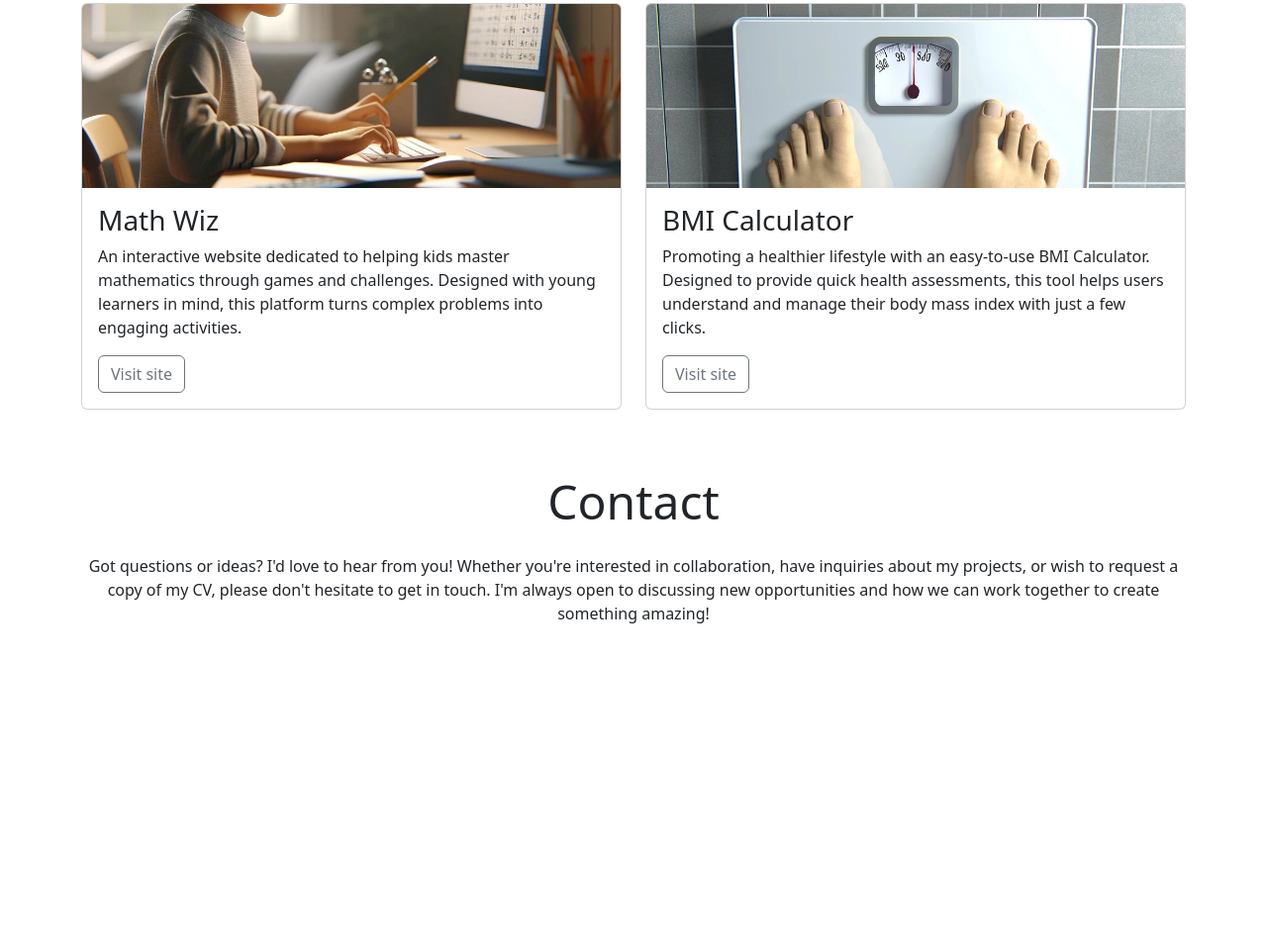
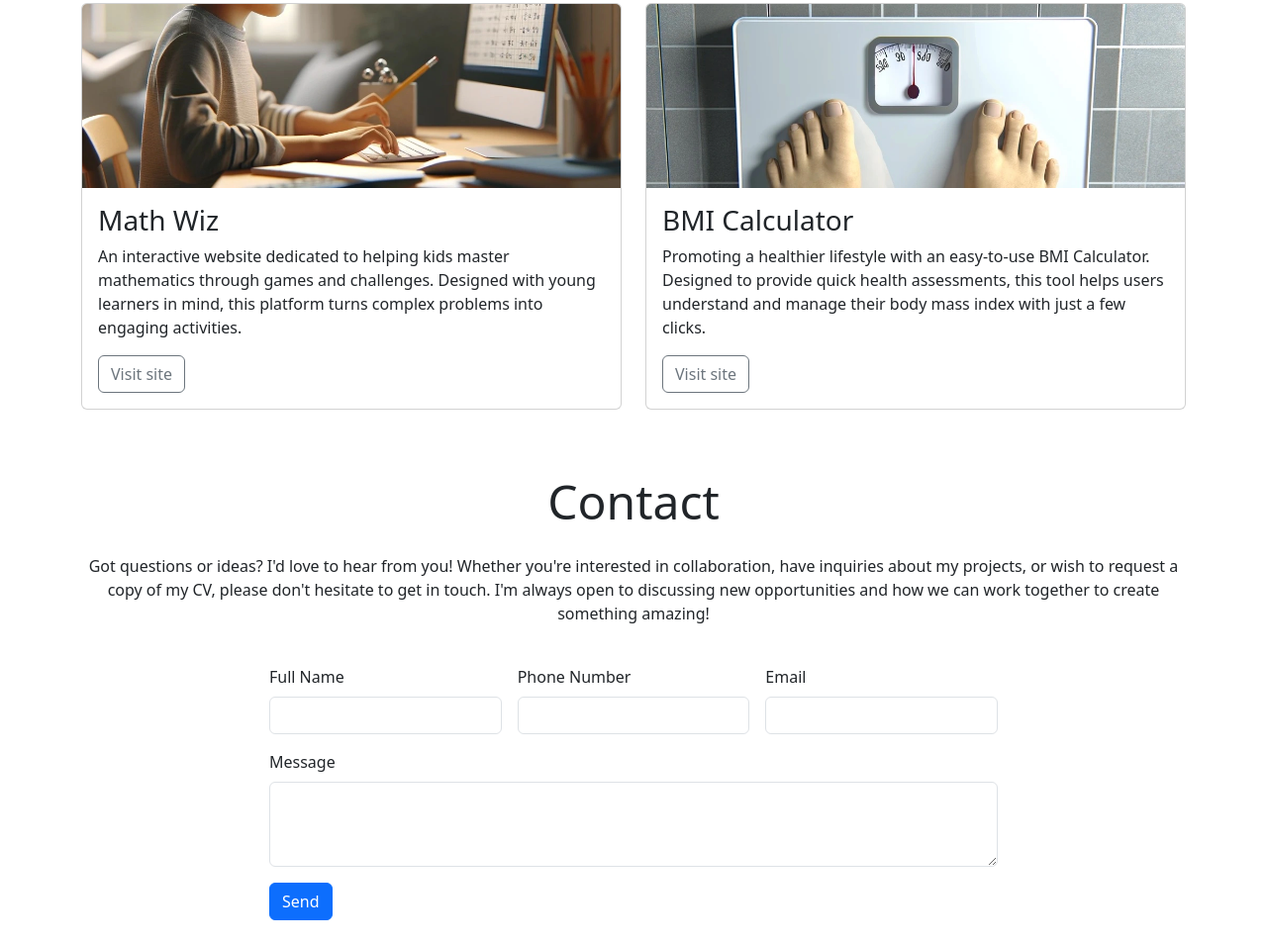
Before and after one commit to kathrinmzl/portfolio-website, a plain HTML site: page index.html in a window 1280 px wide. Shown: the part 1421-2375 px from the top of the page at 99% size. Before the commit the page ends 2093 px from the top, so only its background shows below. Drawn offline with nearby package versions, Linux system fonts and the light colour scheme.

Commit message:
Add contact form

```diff
--- a/index.html
+++ b/index.html
@@ -148,12 +148,18 @@
           </div>
           <div class="col-12 col-md-6">
             <div class="card mb-3">
-              <img src="assets/images/we-wellness.webp" class="card-img-top" alt="A spa with candles towels and natural material" />
+              <img
+                src="assets/images/we-wellness.webp"
+                class="card-img-top"
+                alt="A spa with candles towels and natural material"
+              />
               <div class="card-body">
                 <h3 class="card-title">We Wellness</h3>
                 <p class="card-text">
-                  A comprehensive platform offering a wide range of wellness services and high-end products.
-                  From yoga classes to nutritional guidance, users can find everything they need to nurture their body, mind, and spirit.
+                  A comprehensive platform offering a wide range of wellness
+                  services and high-end products. From yoga classes to
+                  nutritional guidance, users can find everything they need to
+                  nurture their body, mind, and spirit.
                 </p>
                 <a href="#" class="btn btn-outline-secondary">Visit site</a>
               </div>
@@ -161,12 +167,18 @@
           </div>
           <div class="col-12 col-md-6">
             <div class="card mb-3">
-              <img src="assets/images/math-wiz.webp" class="card-img-top" alt="A child practicing math at a computer" />
+              <img
+                src="assets/images/math-wiz.webp"
+                class="card-img-top"
+                alt="A child practicing math at a computer"
+              />
               <div class="card-body">
                 <h3 class="card-title">Math Wiz</h3>
                 <p class="card-text">
-                  An interactive website dedicated to helping kids master mathematics through games and challenges.
-                  Designed with young learners in mind, this platform turns complex problems into engaging activities.
+                  An interactive website dedicated to helping kids master
+                  mathematics through games and challenges. Designed with young
+                  learners in mind, this platform turns complex problems into
+                  engaging activities.
                 </p>
                 <a href="#" class="btn btn-outline-secondary">Visit site</a>
               </div>
@@ -174,12 +186,18 @@
           </div>
           <div class="col-12 col-md-6">
             <div class="card mb-3">
-              <img src="assets/images/bmi-calculator.webp" class="card-img-top" alt="Weighing scales seen from the first person view of the person standing on the scales" />
+              <img
+                src="assets/images/bmi-calculator.webp"
+                class="card-img-top"
+                alt="Weighing scales seen from the first person view of the person standing on the scales"
+              />
               <div class="card-body">
                 <h3 class="card-title">BMI Calculator</h3>
                 <p class="card-text">
-                  Promoting a healthier lifestyle with an easy-to-use BMI Calculator. Designed to provide quick health assessments,
-                  this tool helps users understand and manage their body mass index with just a few clicks.
+                  Promoting a healthier lifestyle with an easy-to-use BMI
+                  Calculator. Designed to provide quick health assessments, this
+                  tool helps users understand and manage their body mass index
+                  with just a few clicks.
                 </p>
                 <a href="#" class="btn btn-outline-secondary">Visit site</a>
               </div>
@@ -199,13 +217,46 @@
           <h2 class="display-5">Contact</h2>
           <!-- p.mt-4 -->
           <p class="mt-4">
-                    Got questions or ideas? I'd love to hear from you! Whether you're interested in collaboration, have inquiries about my projects, or wish to request a copy of my CV,
-                    please don't hesitate to get in touch. I'm always open to discussing new opportunities and how we can work together to create something amazing!
+            Got questions or ideas? I'd love to hear from you! Whether you're
+            interested in collaboration, have inquiries about my projects, or
+            wish to request a copy of my CV, please don't hesitate to get in
+            touch. I'm always open to discussing new opportunities and how we
+            can work together to create something amazing!
           </p>
         </div>
         <!-- .col-12.col-md-10.col-lg-8 -->
-            <div class="col-12 col-md-10 col-lg-8">
+        <div class="col-12 col-md-10 col-lg-8 mb-4">
           <!-- Add form here -->
+          <form class="row g-3">
+            <div class="col-lg-4">
+              <label for="inputName" class="form-label">Full Name</label>
+              <input
+                type="text"
+                class="form-control"
+                id="inputName"
+              />
+            </div>
+            <div class="col-lg-4">
+              <label for="inputPhone" class="form-label">Phone Number</label>
+              <input
+                type="text"
+                class="form-control"
+                id="inputPhone"
+              />
+            </div>
+            <div class="col-lg-4">
+              <label for="inputEmail4" class="form-label">Email</label>
+              <input type="email" class="form-control" id="inputEmail4" />
+            </div>
+            <div class="col-12">
+              <label for="inputMessage" class="form-label">Message</label>
+              <textarea class="form-control" id="inputMessage" rows="3"></textarea>
+            </div>
+            <div class="col-12">
+              <button type="submit" class="btn btn-primary">Send</button>
+            </div>
+
+          </form>
         </div>
       </div>
     </footer>
```
Lines whose indentation alone changed are shown as unchanged.
